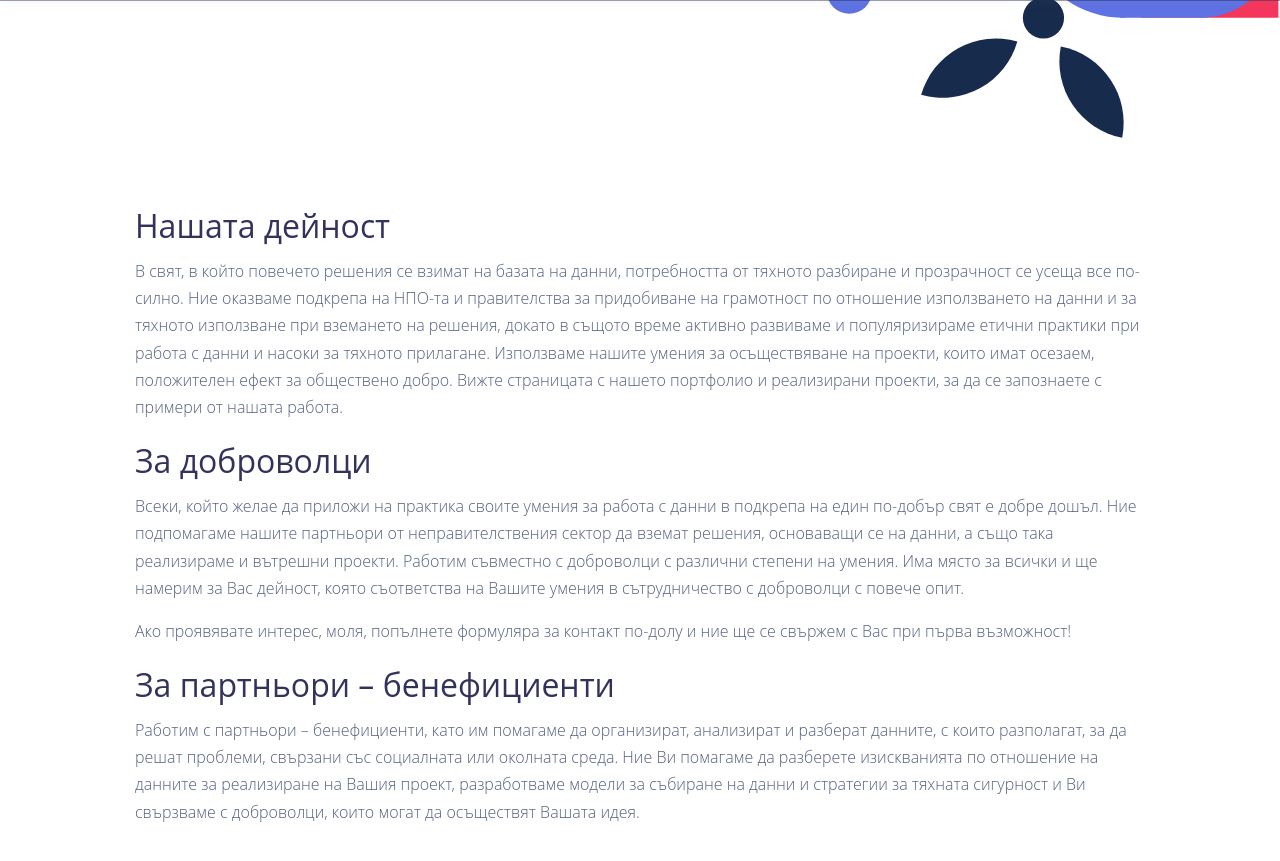
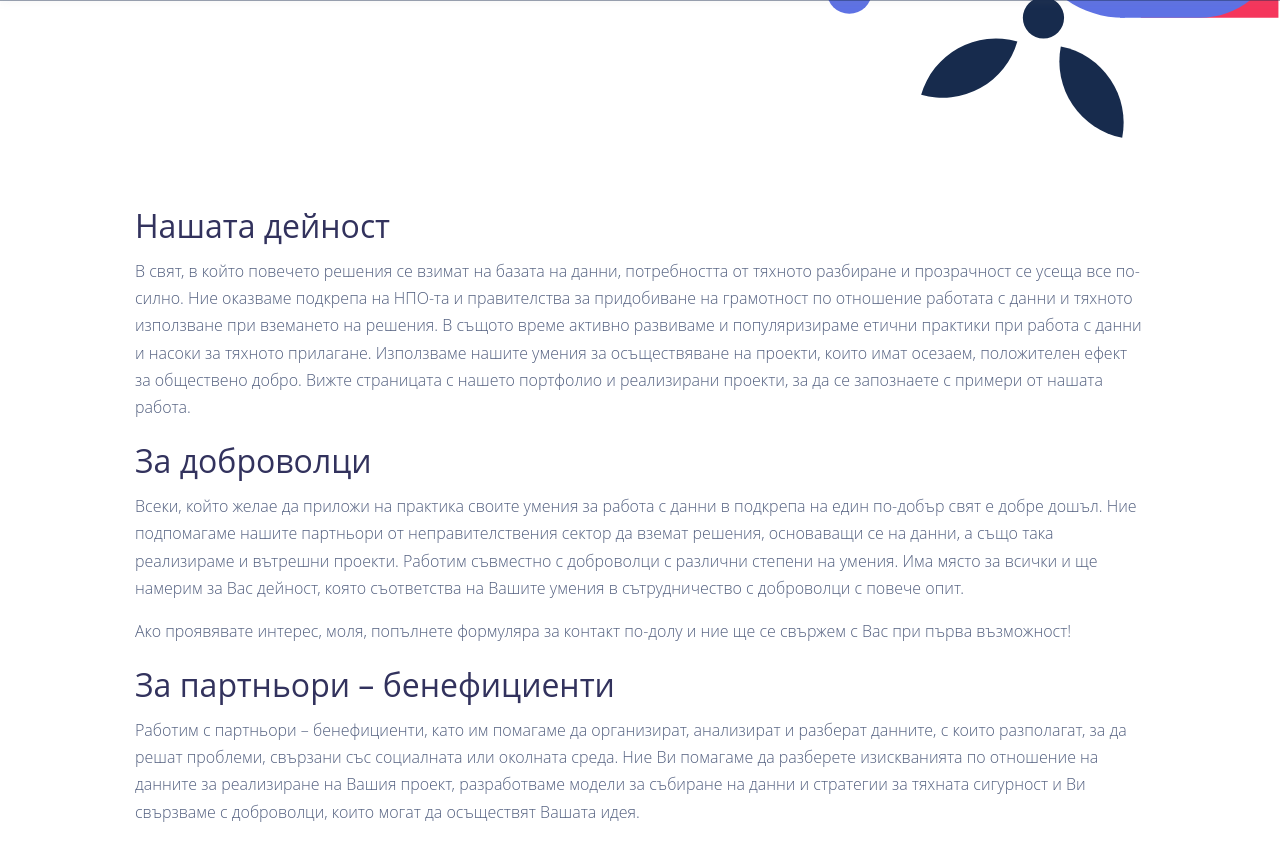
Before and after one commit to data-for-good-bg/data-for-good-bg.github.io, a Jekyll site: the page built from index.html, in a window 1280 px wide and 900 px high, scrolled down 762 px. Shown: the top 861 px of the window. Built offline with Jekyll 4.4.1, drawn with Linux system fonts in a browser that asks for light colours; nearby versions of some CDN libraries; some of the changed text lies outside the part shown.

Commit message:
improved landing page in BG

```diff
--- a/_includes/home-bg.html
+++ b/_includes/home-bg.html
@@ -20,29 +20,32 @@
 
 
 <div class="section features-6">
+  <div>
     <h2>Нашата дейност</h2>
     <p>В свят, в който повечето решения се взимат на базата на данни, потребността
     от тяхното разбиране и прозрачност се усеща все по-силно. Ние оказваме подкрепа
-  на НПО-та и правителства за придобиване на грамотност по отношение използването
-  на данни и за тяхното използване при вземането на решения, докато в същото време
+    на НПО-та и правителства за придобиване на грамотност по отношение работата с
+    данни и тяхното използване при вземането на решения. В същото време
     активно развиваме и популяризираме етични практики при работа с данни и насоки
     за тяхното прилагане. Използваме нашите умения за осъществяване на проекти,
     които имат осезаем, положителен ефект за обществено добро. Вижте страницата с
     нашето портфолио и реализирани проекти, за да се запознаете с примери от нашата
     работа.</p>
+  </div>
 
+  <div>
     <h2>За доброволци</h2>
-
     <p>Всеки, който желае да приложи на практика своите умения за работа с данни в
     подкрепа на един по-добър свят е добре дошъл. Ние подпомагаме нашите партньори
     от неправителствения сектор да вземат решения, основаващи се на данни, а също
     така реализираме и вътрешни проекти. Работим съвместно с доброволци с различни
     степени на умения. Има място за всички и ще намерим за Вас дейност, която
     съответства на Вашите умения в сътрудничество с доброволци с повече опит.</p>
-
     <p>Ако проявявате интерес, моля, попълнете формуляра за контакт по-долу и ние
     ще се свържем с Вас при първа възможност!</p>
+  </div>
 
+  <div>
     <h2>За партньори – бенефициенти</h2>
     <p>Работим с партньори – бенефициенти, като им помагаме да организират, анализират
     и разберат данните, с които разполагат, за да решат проблеми, свързани със
@@ -50,24 +53,25 @@
     отношение на данните за реализиране на Вашия проект, разработваме модели за
     събиране на данни и стратегии за тяхната сигурност и Ви свързваме с доброволци,
     които могат да осъществят Вашата идея.</p>
+  </div>
 
 </div>
 
   <div class="section features-6">
-  <h2>Нашия процес</h2>
+  <h2>Нашият процес</h2>
     <div class="container">
       <div class="row align-items-center">
         <div class="col-lg-6">
           <div class="info info-horizontal info-hover-primary">
             <div class="icon icon-shape icon-shape-info rounded-circle text-white">
-              <i class="ni ni-html5 text-info"></i>
+              <i class="ni ni-air-baloon text-info"></i>
             </div>
             <div class="description pl-4">
-              <h5 class="title">Определяне на обхвата на заданието</h5>
-              <p>подхождаме към задачата от гледна точка на данните за да придобием
+              <h5 class="title">Определяне обхвата на заданието</h5>
+              <p>Подхождаме към задачата от гледна точка на данните, за да придобием
               представа за особеностите и изискванията на проекта. Основната ни цел
               е да Ви помогнем да постигнете дълготрайно положително въздействие,
-              затова  разбирането на заданието в неговата цялост е нашата първа стъпка.</p>
+              затова разбирането на заданието в неговата цялост е нашата първа стъпка.</p>
               <!-- <a href="#" class="text-info">Learn more</a> -->
             </div>
           </div>
@@ -88,14 +92,14 @@
           </div>
           <div class="info info-horizontal info-hover-primary">
             <div class="icon icon-shape icon-shape-info rounded-circle text-white">
-              <i class="ni ni-bell-55 text-info"></i>
+              <i class="ni ni-delivery-fast text-info"></i>
             </div>
             <div class="description pl-4">
               <h5 class="title">Разработване на проект и представяне на резултати</h5>
               <p>Ние Ви свързваме с доброволци, за да изградим проектираното решение.
               Активно работим с бенефициенти, за да сме сигурни, че работим за една и
               съща цел. Ние предоставяме техническите ресурси и услуги, докато проектът
-              се управлява съвместно от бенефициента и „Данни за Добро“.</p>
+              се управлява съвместно от бенефициента и „Данни за добро“.</p>
               <!-- <a href="#" class="text-info">Learn more</a> -->
             </div>
           </div>
```
Lines whose indentation alone changed are shown as unchanged.
